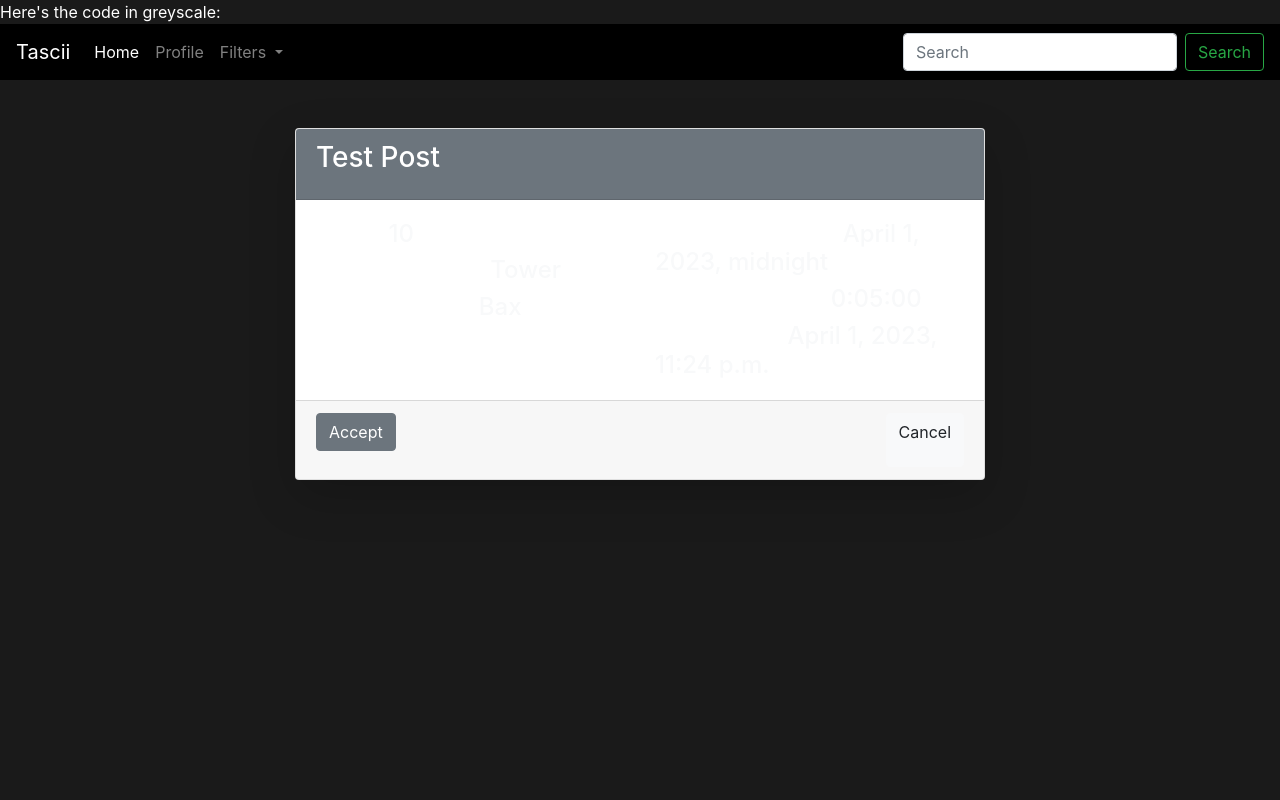
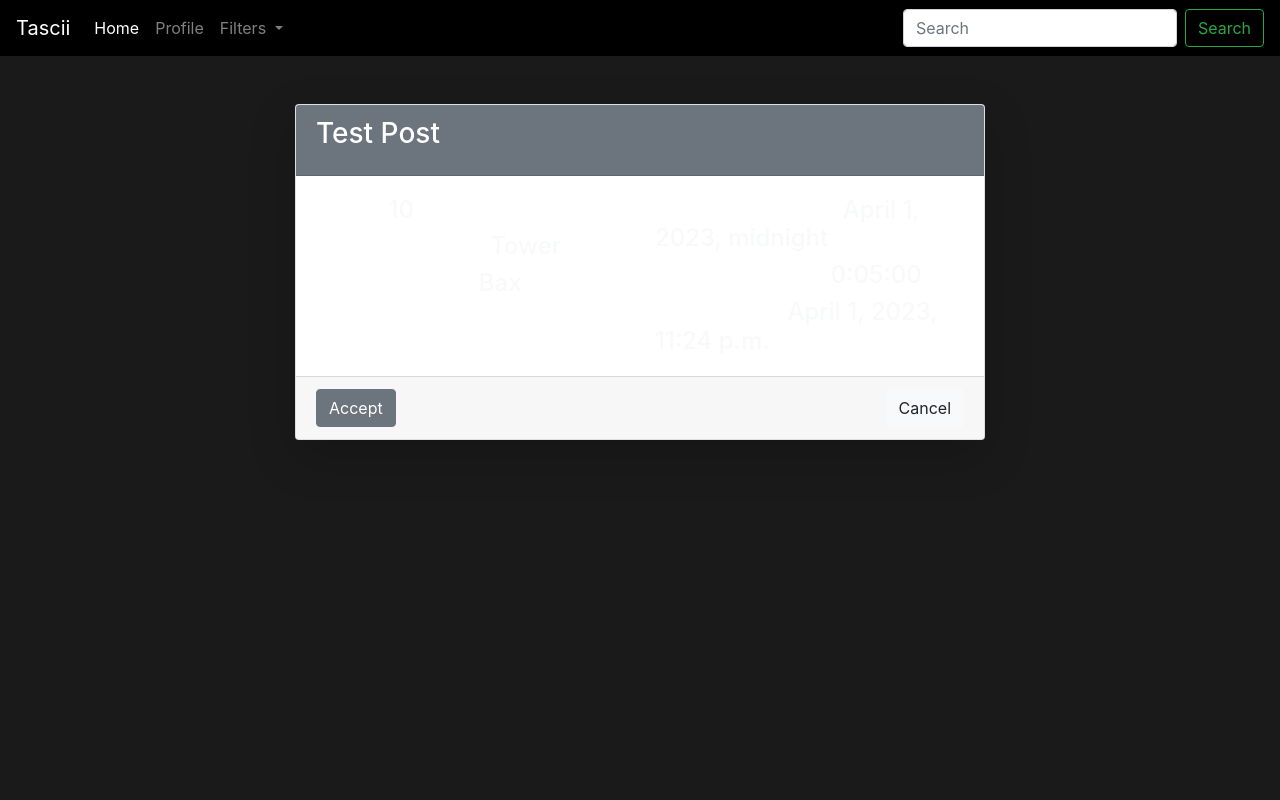
Before and after one commit to alexracape/tascii, a Django app: page /1/ in a window 1280 px wide. Run offline with Django 4.2, Linux system fonts and the light colour scheme; data comes from the database, SQL or seed files in the repository.

Commit message:
Update post_details.html

```diff
--- a/feed/templates/post_details.html
+++ b/feed/templates/post_details.html
@@ -1,5 +1,3 @@
-Here's the code in greyscale:
-
 {% extends "base.html" %}
 
 {% block page_content %}
```
